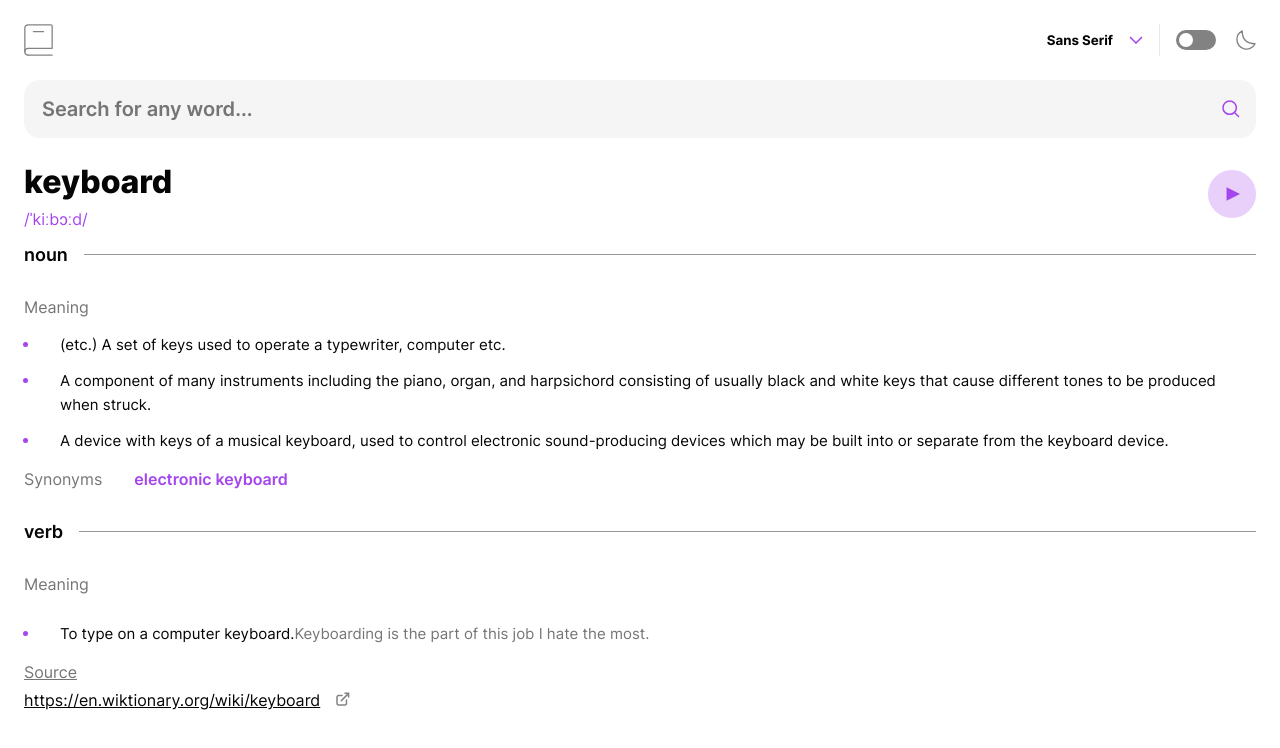
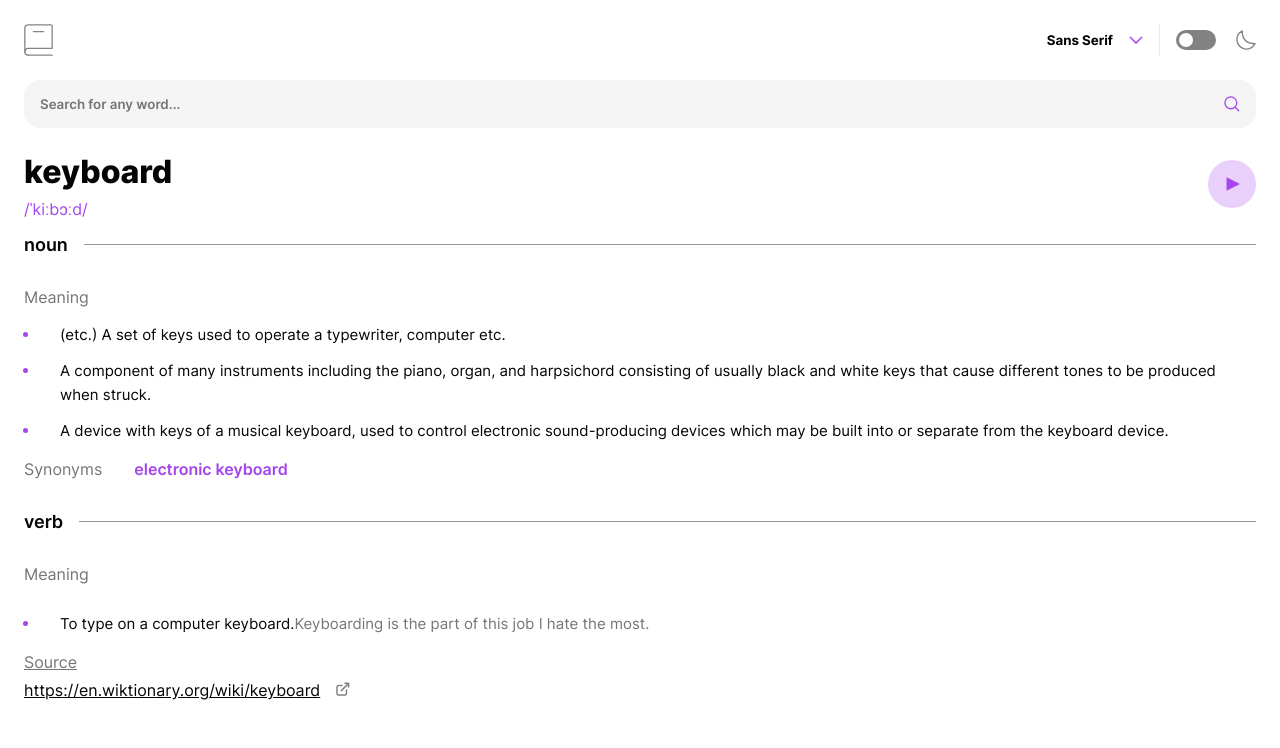
Before and after one commit to dlemvigh/frontendmentor-dictionary-web-app, a React (Vite) app: page / in a window 1280 px wide. Shown: the top 748 px of the page. Built offline with nearby package versions, Linux system fonts and the light colour scheme.

Commit message:
search input tweaks

```diff
--- a/src/components/inputs/SearchInput.module.css
+++ b/src/components/inputs/SearchInput.module.css
@@ -4,6 +4,8 @@
     border-radius: 1rem;
     padding: 1rem;
     margin: 1.5rem 0;
+    height: 3rem;
+    box-sizing: border-box;
 }
 .search-container:focus-within {
     outline: 1px solid var(--color-purple);
@@ -14,10 +16,11 @@
     flex-grow: 1;
     background-color: transparent;
 
-    font-size: 1.25rem;
-    font-family: var(--font-family-sans-serif);
+    font-size: 1;
+    font-family: inherit;
     font-weight: 600;
     color: inherit;
+    padding: 0;
 }
 .search-input:focus {
     outline: none;
```
